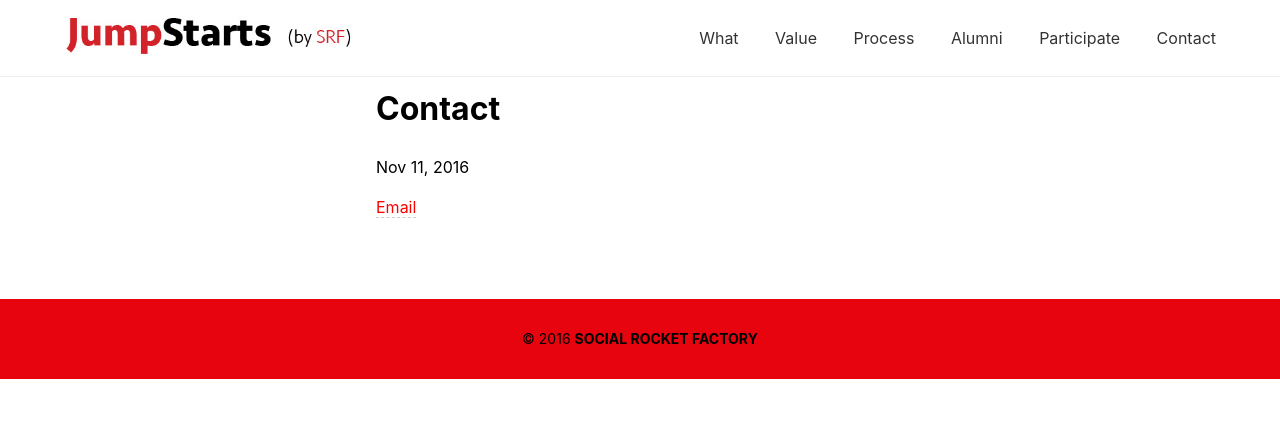
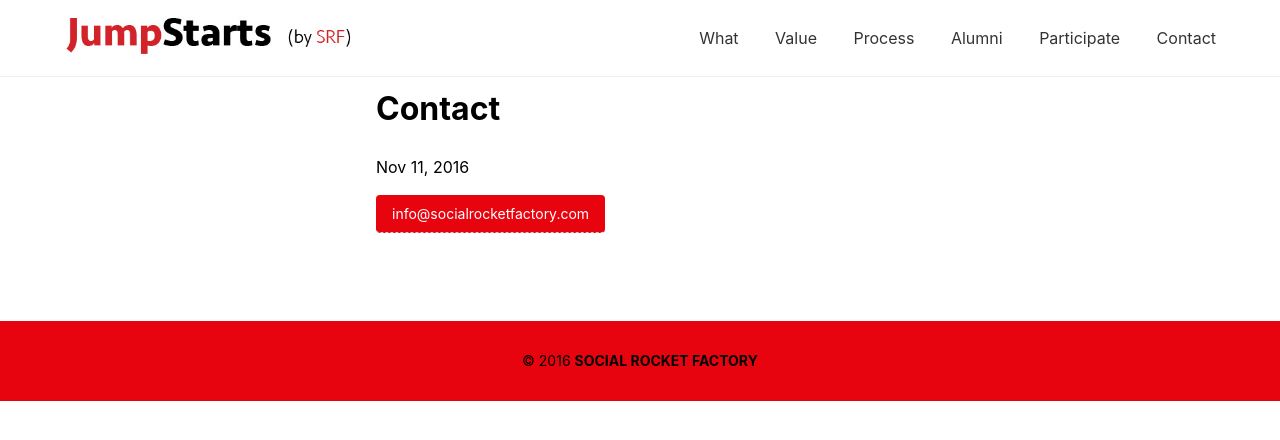
Before and after one commit to aaronergreen/jumpstarts, a Jekyll site: the page built from _about/contact.md, in a window 1280 px wide. Shown: the top 440 px of the page. Built offline with Jekyll 4.4.1, drawn with Linux system fonts in a browser that asks for light colours.

Commit message:
dress up contact

```diff
--- a/_about/contact.md
+++ b/_about/contact.md
@@ -3,4 +3,6 @@
 order: 6
 ---
 
-[Email](mailto:info@socialrocketfactory.com)
+
+
+<a href="mailto:info@socialrocketfactory.com" class="f6 link dim br2 ph3 pv2 mb2 dib white bg-dark-red link">info@socialrocketfactory.com</a>
```
